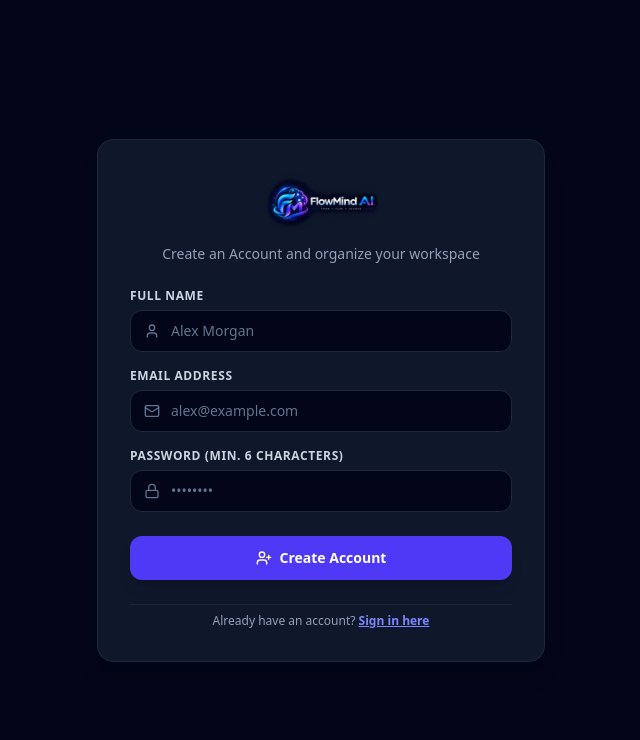
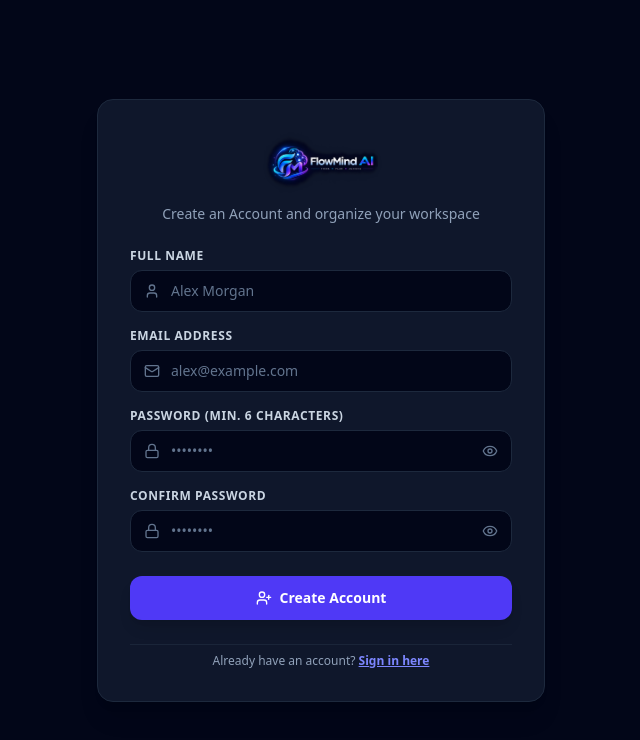
Before and after one commit to G-Indrasenareddy/ai-smart-task-workflow-hub, a React (Vite) app in the folder client/: page /register in a window 1280 px wide. Shown: the top 740 px of the page, without its empty margins (319-959 px from the left). Built offline with nearby package versions, Linux system fonts and the light colour scheme; no server answers.

Commit message:
Fix registration password validation and visibility

```diff
--- a/client/src/pages/Login.jsx
+++ b/client/src/pages/Login.jsx
@@ -1,7 +1,7 @@
 import { useState } from 'react';
 import { useNavigate, Link } from 'react-router-dom';
 import { useAuth } from '../context/AuthContext';
-import { LogIn, Lock, Mail } from 'lucide-react';
+import { LogIn, Lock, Mail, Eye, EyeOff } from 'lucide-react';
 import flowmindLogo from '../assets/flowmind-full-logo.png';
 
 export default function Login() {
@@ -9,6 +9,7 @@ export default function Login() {
   const navigate = useNavigate();
   const [email, setEmail] = useState('');
   const [password, setPassword] = useState('');
+  const [showPassword, setShowPassword] = useState(false);
   const [errorMessage, setErrorMessage] = useState('');
   const [isSubmitting, setIsSubmitting] = useState(false);
 
@@ -71,13 +72,21 @@ export default function Login() {
             <div className="relative">
               <Lock className="w-4 h-4 text-slate-500 absolute left-3.5 top-1/2 -translate-y-1/2" />
               <input
-                type="password"
+                type={showPassword ? 'text' : 'password'}
                 required
                 value={password}
                 onChange={(e) => setPassword(e.target.value)}
                 placeholder="••••••••"
-                className="w-full bg-slate-950 border border-slate-800 rounded-xl pl-10 pr-4 py-2.5 text-sm text-slate-200 placeholder-slate-500 focus:outline-none focus:border-indigo-500 transition-colors"
+                className="w-full bg-slate-950 border border-slate-800 rounded-xl pl-10 pr-10 py-2.5 text-sm text-slate-200 placeholder-slate-500 focus:outline-none focus:border-indigo-500 transition-colors"
               />
+              <button
+                type="button"
+                onClick={() => setShowPassword(!showPassword)}
+                className="absolute right-3.5 top-1/2 -translate-y-1/2 text-slate-500 hover:text-slate-300 transition-colors focus:outline-none"
+                aria-label={showPassword ? 'Hide password' : 'Show password'}
+              >
+                {showPassword ? <EyeOff className="w-4 h-4" /> : <Eye className="w-4 h-4" />}
+              </button>
             </div>
           </div>
 
--- a/client/src/pages/Register.jsx
+++ b/client/src/pages/Register.jsx
@@ -1,7 +1,7 @@
 import { useState } from 'react';
 import { useNavigate, Link } from 'react-router-dom';
 import { useAuth } from '../context/AuthContext';
-import { UserPlus, Lock, Mail, User } from 'lucide-react';
+import { UserPlus, Lock, Mail, User, Eye, EyeOff } from 'lucide-react';
 import flowmindLogo from '../assets/flowmind-full-logo.png';
 
 export default function Register() {
@@ -11,6 +11,8 @@ export default function Register() {
   const [email, setEmail] = useState('');
   const [password, setPassword] = useState('');
   const [confirmPassword, setConfirmPassword] = useState('');
+  const [showPassword, setShowPassword] = useState(false);
+  const [showConfirmPassword, setShowConfirmPassword] = useState(false);
   const [errorMessage, setErrorMessage] = useState('');
   const [isSubmitting, setIsSubmitting] = useState(false);
 
@@ -96,14 +98,48 @@ export default function Register() {
             <div className="relative">
               <Lock className="w-4 h-4 text-slate-500 absolute left-3.5 top-1/2 -translate-y-1/2" />
               <input
-                type="password"
+                type={showPassword ? 'text' : 'password'}
                 required
                 minLength={6}
                 value={password}
                 onChange={(e) => setPassword(e.target.value)}
                 placeholder="••••••••"
-                className="w-full bg-slate-950 border border-slate-800 rounded-xl pl-10 pr-4 py-2.5 text-sm text-slate-200 placeholder-slate-500 focus:outline-none focus:border-indigo-500 transition-colors"
+                className="w-full bg-slate-950 border border-slate-800 rounded-xl pl-10 pr-10 py-2.5 text-sm text-slate-200 placeholder-slate-500 focus:outline-none focus:border-indigo-500 transition-colors"
               />
+              <button
+                type="button"
+                onClick={() => setShowPassword(!showPassword)}
+                className="absolute right-3.5 top-1/2 -translate-y-1/2 text-slate-500 hover:text-slate-300 transition-colors focus:outline-none"
+                aria-label={showPassword ? 'Hide password' : 'Show password'}
+              >
+                {showPassword ? <EyeOff className="w-4 h-4" /> : <Eye className="w-4 h-4" />}
+              </button>
+            </div>
+          </div>
+
+          <div>
+            <label className="block text-xs font-semibold text-slate-300 uppercase tracking-wider mb-1.5">
+              Confirm Password
+            </label>
+            <div className="relative">
+              <Lock className="w-4 h-4 text-slate-500 absolute left-3.5 top-1/2 -translate-y-1/2" />
+              <input
+                type={showConfirmPassword ? 'text' : 'password'}
+                required
+                minLength={6}
+                value={confirmPassword}
+                onChange={(e) => setConfirmPassword(e.target.value)}
+                placeholder="••••••••"
+                className="w-full bg-slate-950 border border-slate-800 rounded-xl pl-10 pr-10 py-2.5 text-sm text-slate-200 placeholder-slate-500 focus:outline-none focus:border-indigo-500 transition-colors"
+              />
+              <button
+                type="button"
+                onClick={() => setShowConfirmPassword(!showConfirmPassword)}
+                className="absolute right-3.5 top-1/2 -translate-y-1/2 text-slate-500 hover:text-slate-300 transition-colors focus:outline-none"
+                aria-label={showConfirmPassword ? 'Hide confirm password' : 'Show confirm password'}
+              >
+                {showConfirmPassword ? <EyeOff className="w-4 h-4" /> : <Eye className="w-4 h-4" />}
+              </button>
             </div>
           </div>
 
```
